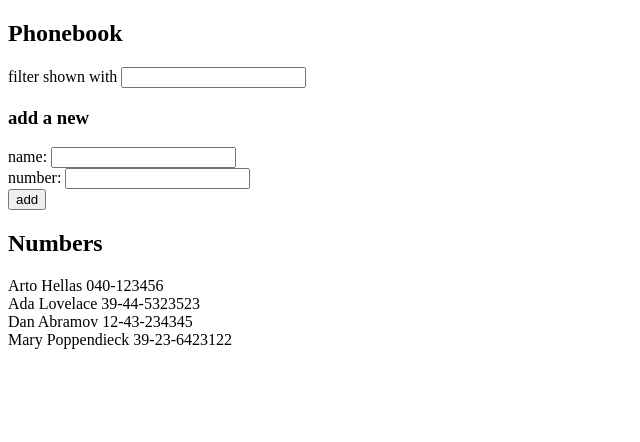
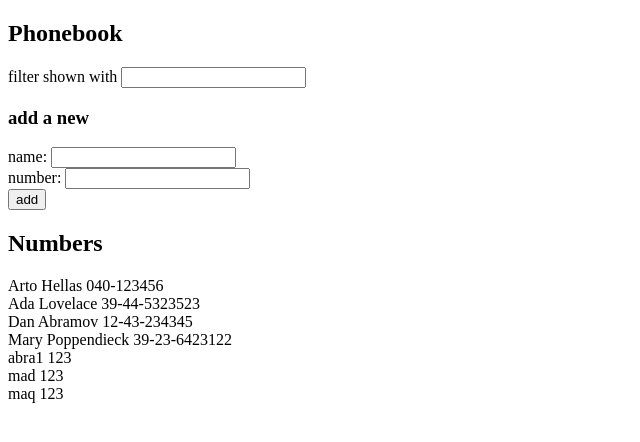
Before and after one commit to Arturo-Castro/Full-stack-open-course, a React (Create React App) app in the folder part2/phonebook/: page / in a window 1280 px wide. Shown: the top 442 px of the page, without its empty margins (0-640 px from the left). Built offline with nearby package versions, Linux system fonts and the light colour scheme; data requests are answered from the project's data file.

Commit message:
addd step 7

```diff
--- a/part2/phonebook/db.json
+++ b/part2/phonebook/db.json
@@ -1,5 +1,5 @@
 {
-  "persons":[
+  "persons": [
     {
       "name": "Arto Hellas",
       "number": "040-123456",
@@ -19,6 +19,21 @@
       "name": "Mary Poppendieck",
       "number": "39-23-6423122",
       "id": 4
+    },
+    {
+      "name": "abra1",
+      "number": "123",
+      "id": 5
+    },
+    {
+      "name": "mad",
+      "number": "123",
+      "id": 6
+    },
+    {
+      "name": "maq",
+      "number": "123",
+      "id": 7
     }
   ]
 }
--- a/part2/phonebook/src/App.js
+++ b/part2/phonebook/src/App.js
@@ -53,7 +53,7 @@ const App = () => {
       .get("http://localhost:3001/persons")
       .then(response => {
         setPersons(response.data)
-        setFilteredPersons([...persons])
+        setFilteredPersons([...response.data])
       })
   }, [])
 
@@ -62,17 +62,20 @@ const App = () => {
     const personObject = {
       name: newName,
       number: newNumber,
-      id: Date.now()
     }
+    axios
+      .post("http://localhost:3001/persons", personObject)
+      .then(response => {
+        setPersons(persons.concat(response.data).filter((item, index, self) => self.findIndex(
+          (t) => {return (t.name === item.name)}) === index
+        ))
+      })
     persons.map((item) => {
       if(item.name === personObject.name){
         return alert(`${personObject.name} is alredy added to the phonebook`)
       }
       return ""
     })
-    setPersons(persons.concat(personObject).filter((item, index, self) => self.findIndex(
-      (t) => {return (t.name === item.name)}) === index
-    ))
     setFilteredPersons([...persons, personObject])
     setNewName("")
     setNewNumber("")
```
